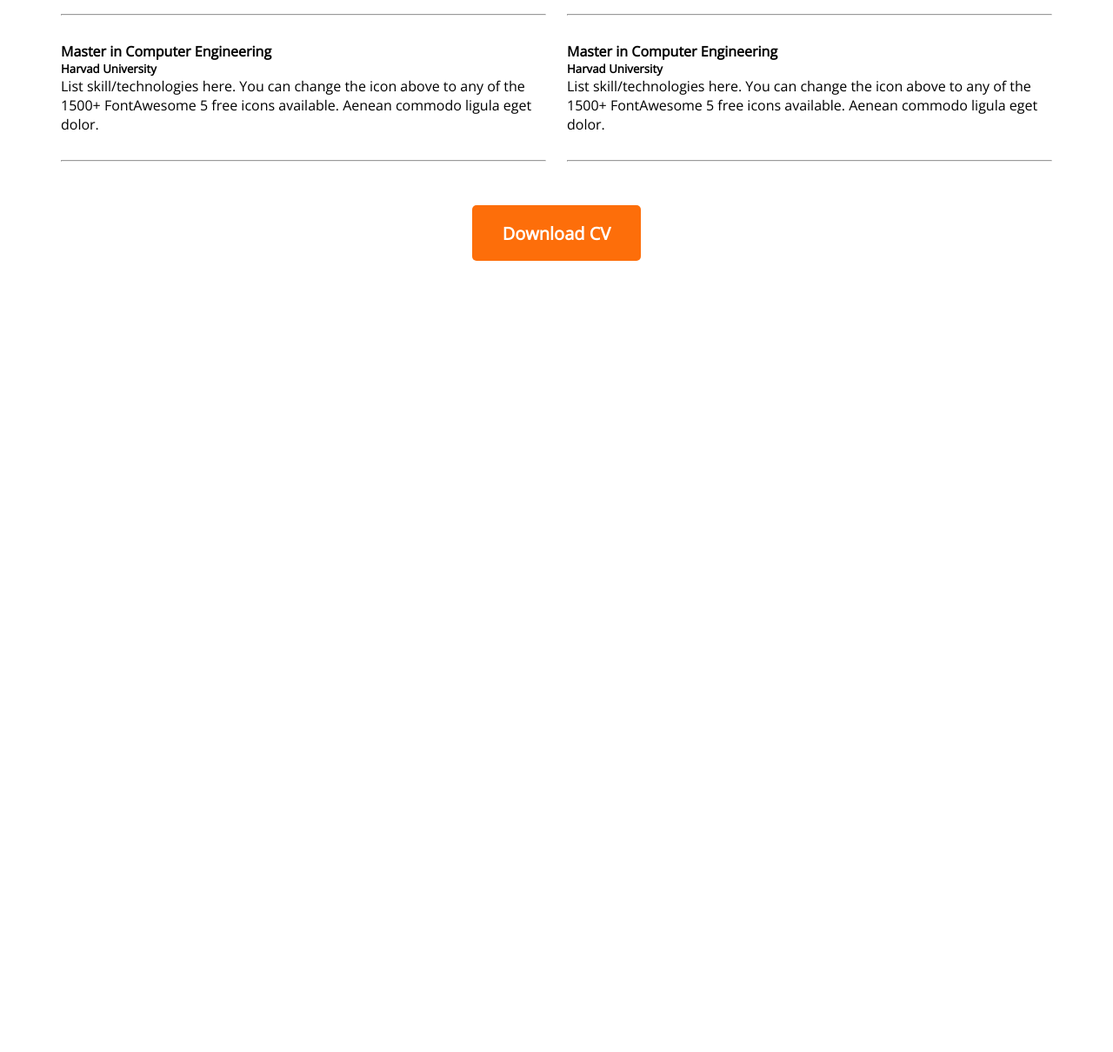
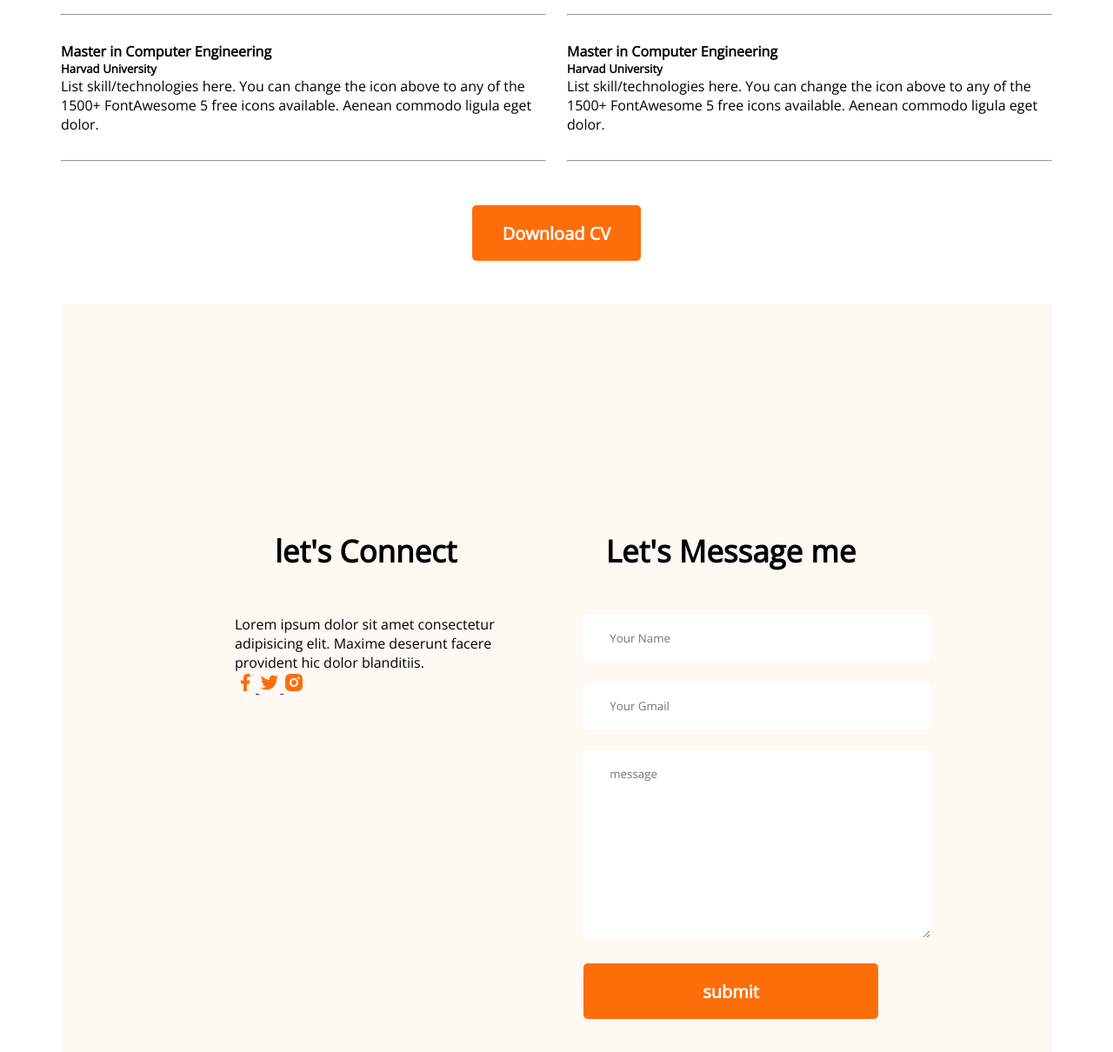
Before and after one commit to Nazmusjion1/Developer-Portfolio, a plain HTML site: page index.html in a window 1280 px wide. Shown: the part 2932-4142 px from the top of the page at 87% size. Before the commit the page ends 3232 px from the top, so only its background shows below. Drawn offline with nearby package versions, Linux system fonts and the light colour scheme.

Commit message:
icon added

```diff
--- a/Styles/portfolio.css
+++ b/Styles/portfolio.css
@@ -203,5 +203,23 @@ line-height: 27px;
 text-align: center;
 color: #FD6E0A;
 margin-top: 50px;
+margin-bottom: 50px;
 
 }
+/* contact styles */
+.contact.section-title{
+text-align: left;
+}
+.contact{
+    display: flex;
+    gap: 100px;
+    background: #FFF8F3;
+    padding: 130px 200px;
+
+}
+.contact input ,textarea{
+margin-bottom: 24px;
+border: 0;
+width: 100%;
+padding: 18px 30px;
+}
--- a/index.html
+++ b/index.html
@@ -153,11 +153,36 @@
                     </div>
                 </div>
                 <div class="resume-btn">
-                   <Button class="button-primary">Download CV</Button>
+                    <Button class="button-primary">Download CV</Button>
                 </div>
+             </section>
+          <!-- contact section -->
+          <section class="contact">
+            <div>
+              <h3 class="section-title">let's Connect</h3>
+              <p>Lorem ipsum dolor sit amet consectetur adipisicing elit. Maxime deserunt facere provident hic dolor blanditiis.</p>
+          <a href="">
+            <img src="images/icons/facebook.png" alt="">
+          </a>
+          <a href="">
+            <img src="images/icons/twitter.png" alt="">
+          </a>
+          <a href="">
+            <img src="images/icons/insta.png" alt="">
+          </a>
 
+            </div>
+         <div>
+             <h3 class="section-title">Let's Message me</h3>
+             <form action="">
+           <input type="text" name="" id="" placeholder="Your Name">
+           <input type="email" name="" id="" placeholder="Your Gmail">
+         <textarea name="" id="" cols="30" rows="10" placeholder="message" ></textarea>
+         <input class="button-primary" type="submit" value="submit">
+             </form>
 
-        </section>
+         </div>
+          </section>
     </main>
     <footer>
 
```
